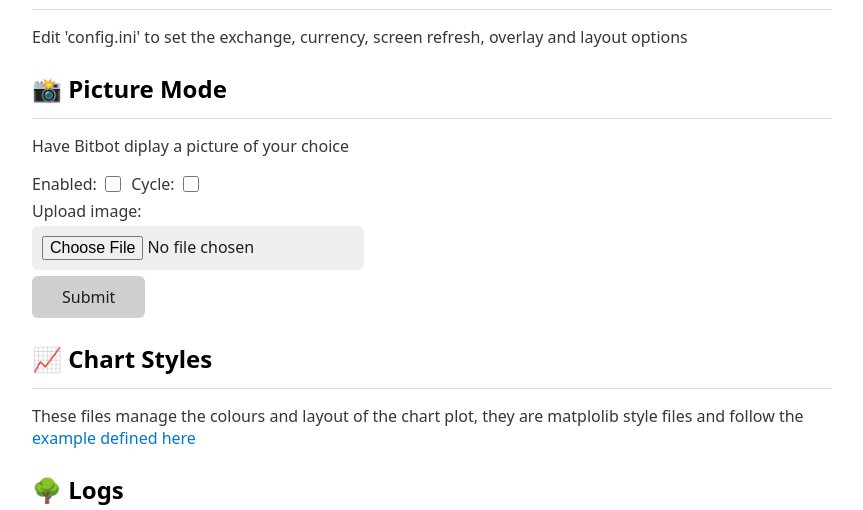
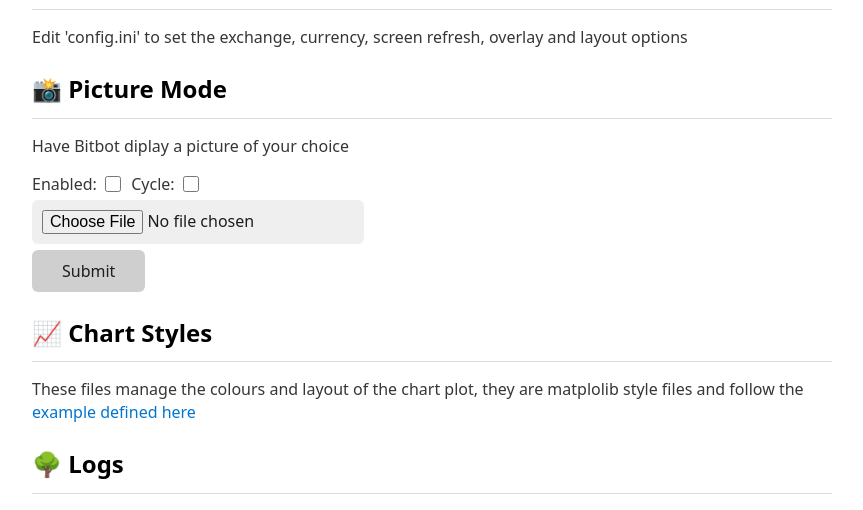
Before and after one commit to donbing/Bitbot, a Flask app: template src/config_server/templates/index.html in a window 1280 px wide. Shown: the part 134-644 px from the top of the page, without its empty margins (208-1071 px from the left). Run offline with Flask 2, Linux system fonts and the light colour scheme; the template is opened without the code that fills it, so the values that code supplies are empty; parts of the project's set-up code (start-up, migrations or seed data) failed here and were passed over.

Commit message:
add flask to requirements

```diff
--- a/requirements.txt
+++ b/requirements.txt
@@ -7,3 +7,4 @@ watchdog==2.1.6
 numpy==1.22
 Pillow==7.0.0
 yfinance==0.1.69
+Flask==2.0.2
--- a/src/config_server/templates/index.html
+++ b/src/config_server/templates/index.html
@@ -51,10 +51,7 @@
                 <input type="checkbox" id="enable_picture_mode" name="enable_picture_mode" value="true" {{"checked" if config.photo_mode_enabled() else ""}}></imput>
                 <label for="cycle_pictures">Cycle:</label>
                 <input type="checkbox" id="cycle_pictures" name="cycle_pictures" value="true" {{"checked" if config.cycle_pictures_enabled() else ""}}></imput>
-                <div>
-                    <label for="img">Upload image:</label>
-                    <input type="file" id="img" name="image_file" accept="image/*" />
-                </div>
+                <input type="file" id="img" name="image_file" accept="image/*" />
                 <input type="submit"/>
             </form>
         </section>
```
